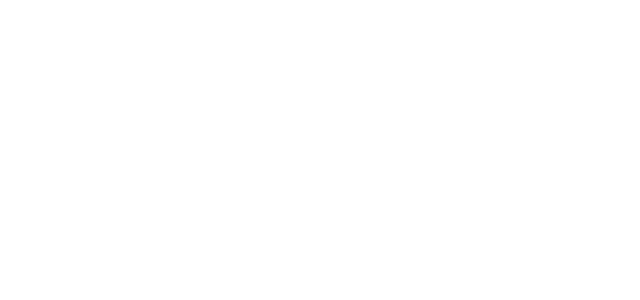
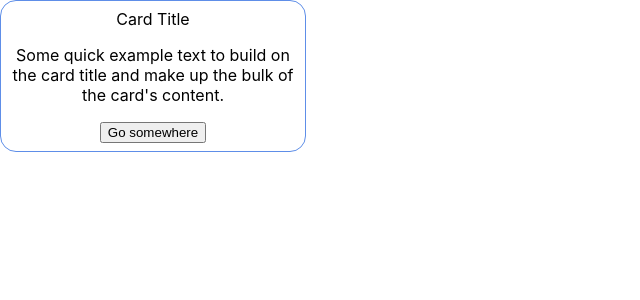
Before and after one commit to himanshunaidu/react_state_pract, a React (Create React App) app: page / in a window 1280 px wide. Shown: the top 300 px of the page, without its empty margins (0-640 px from the left). Built offline with nearby package versions, Linux system fonts and the light colour scheme.

Commit message:
CardsDisplay

```diff
--- a/src/components/UI/CardsDisplay/CardsDisplay.js
+++ b/src/components/UI/CardsDisplay/CardsDisplay.js
@@ -1,10 +1,12 @@
 import React, { Fragment, useState } from "react";
 import { Card, Button } from "react-bootstrap";
+
+import styles from "./CardsDisplay.module.css";
 
 const CardsDisplay = (props) => {
   return (
     <>
-      <Card style={{ width: "18rem" }}>
+      <Card className={styles.card_display} style={{ width: "18rem" }}>
         <Card.Body>
           <Card.Title>Card Title</Card.Title>
           <Card.Text>
--- a/src/components/UI/CardsDisplay/CardsDisplay.module.css
+++ b/src/components/UI/CardsDisplay/CardsDisplay.module.css
@@ -0,0 +1,5 @@
+.card_display {
+  border: 0.1em solid rgb(94, 142, 232);
+  border-radius: 1em;
+  padding: 0.5em;
+}
--- a/src/pages/Block/Block.js
+++ b/src/pages/Block/Block.js
@@ -1,7 +1,13 @@
 import React, { Fragment, useState, useReducer } from "react";
 
+import CardsDisplay from "../../components/UI/CardsDisplay/CardsDisplay";
+
 const Block = (props) => {
-  return <></>;
+  return (
+    <>
+      <CardsDisplay></CardsDisplay>
+    </>
+  );
 };
 
 export default Block;
```
